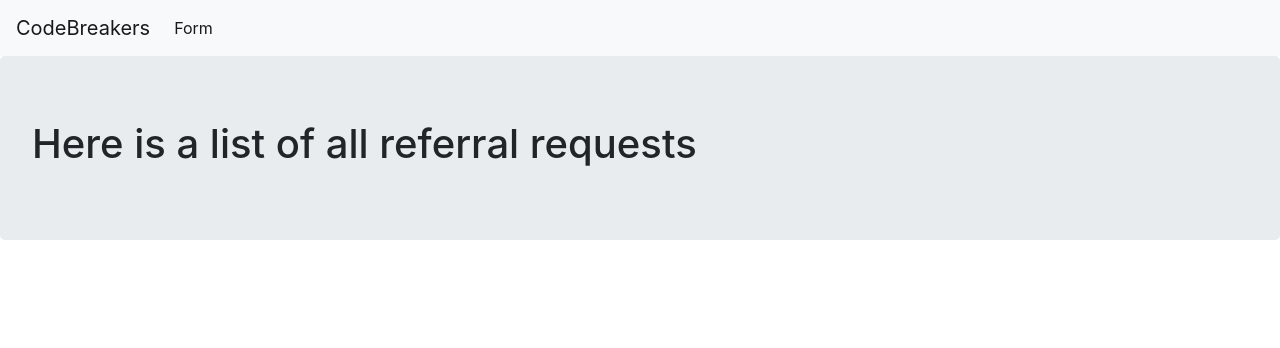
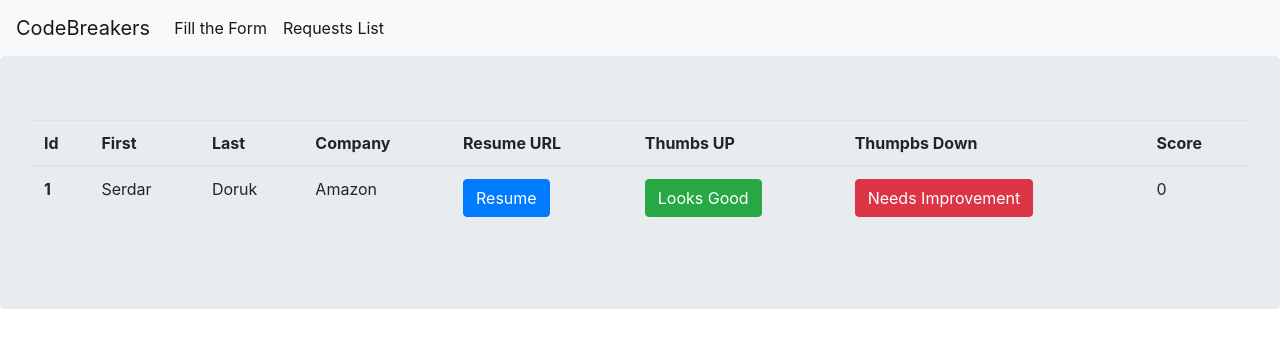
Before and after one commit to serdardoruk/codebreakers-referral-request, a Flask app: template templates/list.html in a window 1280 px wide. Shown: the top 348 px of the page. Run offline with Flask 2, Linux system fonts and the light colour scheme; the template is opened without the code that fills it: values that come from a table or form of the project are taken from there, others are empty; data comes from the database, SQL or seed files in the repository; both versions use the stored data as it was after the commit; some libraries are stand-ins or nearby versions.

Commit message:
Added Score

```diff
--- a/app.py
+++ b/app.py
@@ -6,6 +6,7 @@ from flask_wtf.file import FileField, FileRequired
 from werkzeug.utils import secure_filename
 from flask_sqlalchemy import SQLAlchemy
 from flask_migrate import Migrate
+import webbrowser
 
 
 basedir = os.path.abspath(os.path.dirname(__file__))
@@ -26,28 +27,50 @@ class Refer(db.Model):
 	name = db.Column(db.Text)
 	lastname = db.Column(db.Text)
 	company = db.Column(db.Text)
-	resume = db.Column(db.LargeBinary)
+	resume = db.Column(db.Text)
+	score = db.Column(db.Integer)
 
-	def __init__(self, name, lastname, company, resume):
+
+	def __init__(self, name, lastname, company, resume, score):
 		self.name = name
 		self.lastname = lastname
 		self.company = company
 		self.resume = resume
+		self.score = score
+
 
 	def __repr__(self):
 		return f"{self.name} requested referral for {self.company}"
+
+	def goToResume(self, url):
+		url = self.resume
+		webbrowser.open(url)
+		return
 
 class InfoForm(FlaskForm):
 	name = StringField("Name?")
 	lastname = StringField("Last name?")
 	company = StringField("Company")
-	resume = FileField(validators=[FileRequired()])
+	resume = StringField("Resume Link")
 	submit = SubmitField("Submit")
 
 @app.route('/')
 def index():
 	return render_template("index.html")
 
+@app.route('/looksGood/<string:id>', methods = ["GET"])
+def looksGood(id):
+	refer = Refer.query.filter_by(id=id).first()
+	refer.score += 1
+	db.session.commit()
+	return redirect(url_for("list_referrals"))
+
+@app.route('/needsImprovement/<string:id>', methods = ["GET"])
+def needsImprovement(id):
+	refer = Refer.query.filter_by(id=id).first()
+	refer.score -= 1
+	db.session.commit()
+	return redirect(url_for("list_referrals"))
 
 @app.route('/form', methods=['GET','POST'])
 def form():
@@ -62,7 +85,7 @@ def form():
 		company = form.company.data
 		resume = form.resume.data
 
-		newReferral = Refer(name, lastname, company, resume.read())
+		newReferral = Refer(name, lastname, company, resume, 0)
 		db.session.add(newReferral)
 		db.session.commit()
 
--- a/templates/base.html
+++ b/templates/base.html
@@ -17,7 +17,10 @@
   <div class="collapse navbar-collapse" id="navbarSupportedContent">
     <ul class="navbar-nav mr-auto">
       <li class="nav-item active">
-        <a class="nav-link" href="{{ url_for("form")}}">Form</a>
+        <a class="nav-link" href="{{ url_for("form")}}">Fill the Form</a>
+      </li>
+		      <li class="nav-item active">
+        <a class="nav-link" href="{{ url_for("list_referrals")}}">Requests List</a>
       </li>
     </ul>
   </div>
--- a/templates/index.html
+++ b/templates/index.html
@@ -6,7 +6,7 @@
 
 <!--<img src="../static/Darek.jpeg" alt="">-->
 	<p>Welcome to the CodeBreakers referral request form!</p>
-	<p>To fill the form please click below</p>
+	<p>To fill the form please click above "Fill the Form"</p>
 	<a href="{{ url_for("form")}}"></a>
 
 </div>
--- a/templates/list.html
+++ b/templates/list.html
@@ -3,16 +3,35 @@
 {% block content %}
 
 <div class = "jumbotron">
-	<h1>Here is a list of all referral requests</h1>
-	<u1>
-		{% for ref in refers %}
-		<li>{{ref}}</li>
-		{% endfor %}
-	</u1>
+	<table class="table">
+	  <thead>
+		<tr>
+		  <th scope="col">Id</th>
+		  <th scope="col">First</th>
+		  <th scope="col">Last</th>
+		  <th scope="col">Company</th>
+			<th scope="col">Resume URL</th>
+		  <th scope="col">Thumbs UP</th>
+		  <th scope="col">Thumpbs Down</th>
+		  <th scope="col">Score</th>
+		</tr>
+	  </thead>
+	  <tbody>
+	  	{% for ref in refers %}
+	  		<th scope="row">{{ref.id}}</th>
+			<td>{{ref.name}}</td>
+			<td>{{ref.lastname}}</td>
+			<td>{{ref.company}}</td>
+			<td><a href="{{ref.resume}}" class = "btn btn-primary">Resume</a></td>
+			<td><a href="/looksGood/{{ref.id}}" class = "btn btn-success">Looks Good</a></td>
+			<td><a href="/needsImprovement/{{ref.id}}" class = "btn btn-danger">Needs Improvement</a></td>
+			<td>{{ref.score}}</td>
 
-</div>
+	  	{% endfor %}
 
+	  </tbody>
+	</table>
 
-
+	</div>
 
 {% endblock %}
```
Also changed, not shown: migrations/versions/4ab5c2bf3c16_.py (added, +28 -0 lines), data.sqlite.
